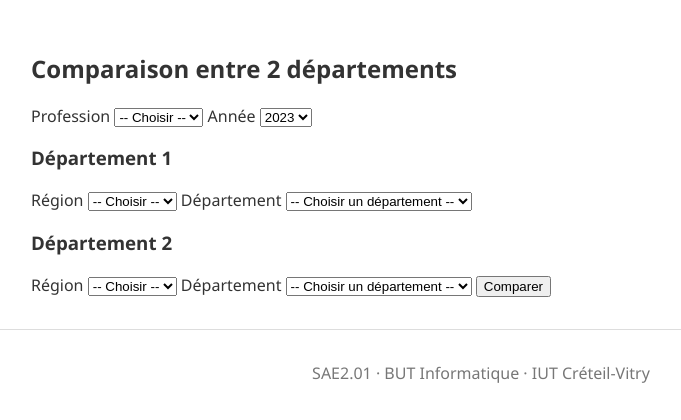
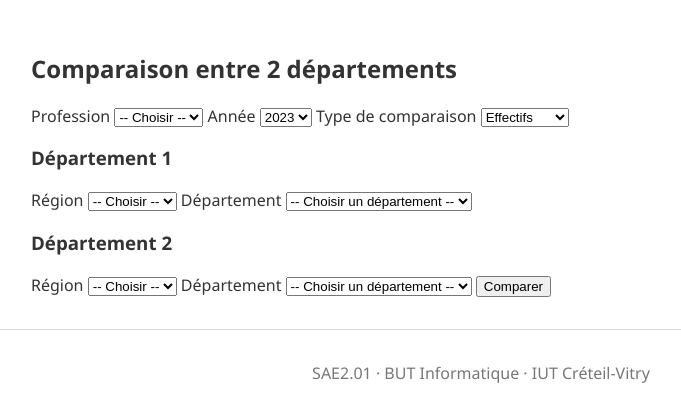
Before and after one commit to valentincarp/SAE-2.01-D-veloppement-d-une-application, a Flask app: page /comparaison in a window 1280 px wide. Shown: the part 140-560 px from the top of the page, without its empty margins (159-840 px from the left). Run offline with Flask 3, Linux system fonts and the light colour scheme.

Commit message:
Ajout d'un filtre pour la comparaison

```diff
--- a/controllers/comparaison.py
+++ b/controllers/comparaison.py
@@ -8,11 +8,12 @@ api = AmeliAPI()
 
 @bp_comparaison.route("/comparaison")
 def comparaison():
-    """Affiche la page de comparaison des effectifs entre 2 départements."""
+    """Affiche la page de comparaison entre 2 départements."""
     profession_id = request.args.get("profession_id", type=int)
     departement1_id = request.args.get("departement1_id", type=int)
     departement2_id = request.args.get("departement2_id", type=int)
     annee = request.args.get("annee", type=int)
+    type_comparaison = request.args.get("type_comparaison", default="effectifs")
 
     session = Session()
     try:
@@ -36,13 +37,18 @@ def comparaison():
             if not prof or not dept1 or not dept2:
                 return render_template("erreur.html", message="Paramètres invalides."), 400
 
-            # Récupération des données d'évolution
-            evolution1 = api.get_evolution_effectifs(prof.libelle, dept1.code)
-            evolution2 = api.get_evolution_effectifs(prof.libelle, dept2.code)
+            # Récupération des données d'évolution selon le type de comparaison
+            if type_comparaison == "effectifs":
+                evolution1 = api.get_evolution_effectifs(prof.libelle, dept1.code)
+                evolution2 = api.get_evolution_effectifs(prof.libelle, dept2.code)
+            elif type_comparaison == "honoraires":
+                evolution1 = api.get_evolution_honoraires(prof.libelle, dept1.code, "")
+                evolution2 = api.get_evolution_honoraires(prof.libelle, dept2.code, "")
 
         return render_template("comparaison.html",
             regions=regions, professions=professions,
             prof=prof, dept1=dept1, dept2=dept2, annee=annee,
-            evolution1=evolution1, evolution2=evolution2)
+            evolution1=evolution1, evolution2=evolution2,
+            type_comparaison=type_comparaison)
     finally:
         session.close()
--- a/templates/comparaison.html
+++ b/templates/comparaison.html
@@ -18,6 +18,12 @@
                 {% for a in range(2023, 2014, -1) %}
                     <option value="{{ a }}" {% if annee == a %}selected{% endif %}>{{ a }}</option>
                 {% endfor %}
+            </select>
+
+            <label for="type_comparaison">Type de comparaison</label>
+            <select name="type_comparaison" id="type_comparaison" required>
+                <option value="effectifs" {% if type_comparaison == 'effectifs' %}selected{% endif %}>Effectifs</option>
+                <option value="honoraires" {% if type_comparaison == 'honoraires' %}selected{% endif %}>Honoraires</option>
             </select>
 
             <h3>Département 1</h3>
@@ -64,7 +70,7 @@
 
             {% if evolution1 and evolution2 %}
                 <div class="graphique-container">
-                    <h4>Évolution des effectifs</h4>
+                    <h4>{% if type_comparaison == 'effectifs' %}Évolution des effectifs{% else %}Évolution des honoraires{% endif %}</h4>
                     <canvas id="graphique-comparaison"></canvas>
                 </div>
 
@@ -72,12 +78,24 @@
                 <script>
                     const donnees1 = {{ evolution1|tojson }};
                     const donnees2 = {{ evolution2|tojson }};
+                    const typeComparaison = "{{ type_comparaison }}";
 
                     // Fusionner les labels (années)
                     const allLabels = [...new Set([
                         ...donnees1.map(d => d.annee),
                         ...donnees2.map(d => d.annee)
                     ])].sort();
+
+                    let dataKey1, dataKey2, yAxisLabel;
+                    if (typeComparaison === "effectifs") {
+                        dataKey1 = "effectif";
+                        dataKey2 = "effectif";
+                        yAxisLabel = "Effectif";
+                    } else if (typeComparaison === "honoraires") {
+                        dataKey1 = "hono_sans_depassement_totaux";
+                        dataKey2 = "hono_sans_depassement_totaux";
+                        yAxisLabel = "Montant (€)";
+                    }
 
                     new Chart(document.getElementById("graphique-comparaison"), {
                         type: "line",
@@ -88,7 +106,7 @@
                                     label: "{{ dept1.code }} - {{ dept1.libelle }}",
                                     data: allLabels.map(year => {
                                         const d = donnees1.find(d => d.annee == year);
-                                        return d ? d.effectif : null;
+                                        return d ? d[dataKey1] : null;
                                     }),
                                     borderColor: "#2E74B5",
                                     backgroundColor: "rgba(46, 116, 181, 0.1)",
@@ -100,7 +118,7 @@
                                     label: "{{ dept2.code }} - {{ dept2.libelle }}",
                                     data: allLabels.map(year => {
                                         const d = donnees2.find(d => d.annee == year);
-                                        return d ? d.effectif : null;
+                                        return d ? d[dataKey2] : null;
                                     }),
                                     borderColor: "#E74C3C",
                                     backgroundColor: "rgba(231, 76, 60, 0.1)",
@@ -123,7 +141,7 @@
                                     beginAtZero: true,
                                     title: {
                                         display: true,
-                                        text: 'Effectif'
+                                        text: yAxisLabel
                                     }
                                 }
                             }
```
